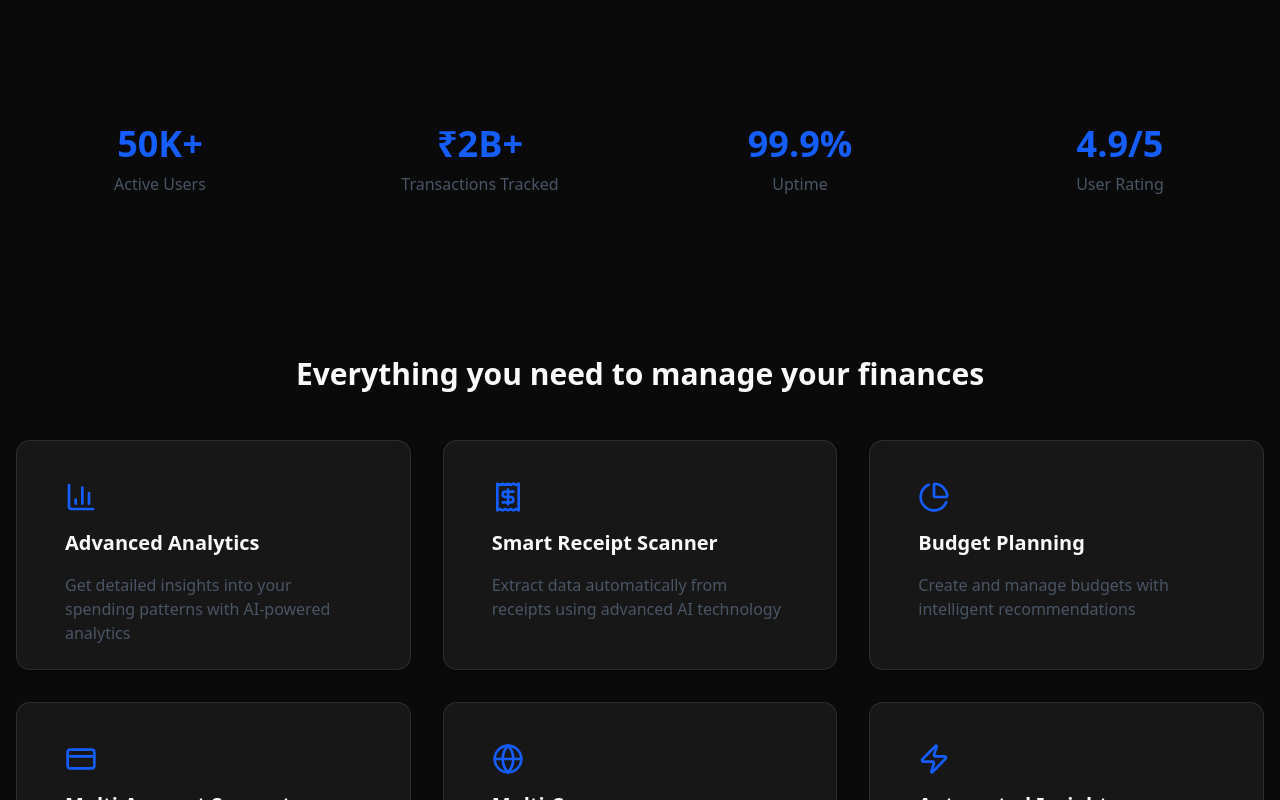
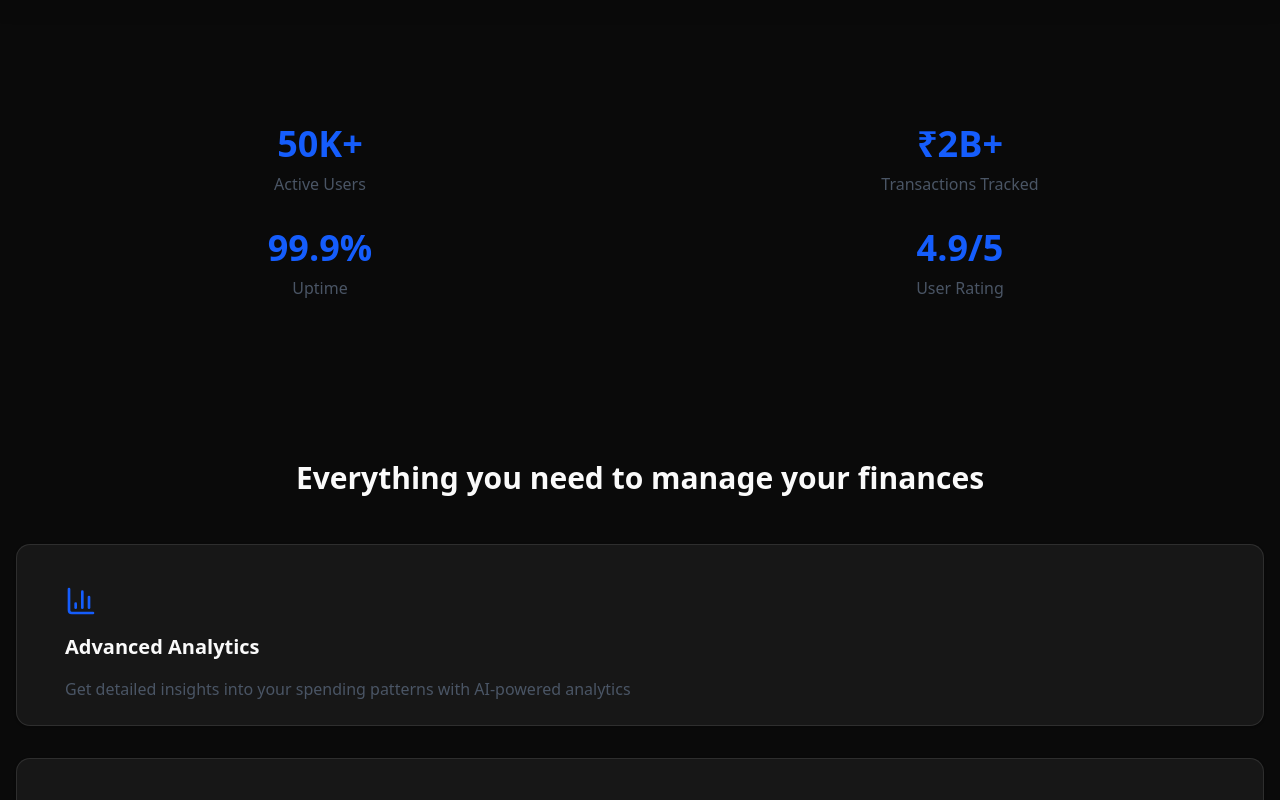
Before and after one commit to Laksh-01/FinTrack, a React (Vite) app in the folder frontend/: page /app in a window 1280 px wide. Shown: the part 1500-2300 px from the top of the page. Built offline with nearby package versions, Linux system fonts and the light colour scheme; no server answers.

Commit message:
updated tailwind paths

```diff
--- a/frontend/package.json
+++ b/frontend/package.json
@@ -58,6 +58,7 @@
   },
   "devDependencies": {
     "@eslint/js": "^9.25.0",
+    "@tailwindcss/postcss": "^4.1.10",
     "@tailwindcss/vite": "^4.1.6",
     "@types/node": "^22.15.17",
     "@types/react": "^19.1.2",
--- /dev/null
+++ b/frontend/postcss.config.cjs
@@ -0,0 +1,6 @@
+module.exports = {
+  plugins: {
+    '@tailwindcss/postcss': {},
+    autoprefixer: {},
+  },
+};
--- a/frontend/src/index.css
+++ b/frontend/src/index.css
@@ -1,5 +1,6 @@
-@import "tailwindcss";
-
+@tailwind base;
+@tailwind components;
+@tailwind utilities;
 
 html, body, #root {
   width: 100%;
--- a/frontend/tailwind.config.js
+++ b/frontend/tailwind.config.js
@@ -1,6 +1,6 @@
 /** @type {import('tailwindcss').Config} */
 module.exports = {
-  content: ['./src/**/*.{js,jsx,ts,tsx}', './public/index.html'], // adjust based on your structure
+  content: ["./index.html", "./src/**/*.{js,jsx,ts,tsx}", "./components/**/*.{js,jsx}"],
   theme: {
     extend: {},
   },
--- a/frontend/vite.config.js
+++ b/frontend/vite.config.js
@@ -1,16 +1,13 @@
-import path from "path"
-import tailwindcss from "@tailwindcss/vite"
-import react from "@vitejs/plugin-react"
-import { defineConfig } from "vite"
-import autoprefixer from "autoprefixer"
+import { defineConfig } from "vite";
+import react from "@vitejs/plugin-react";
+import path from "path";
 
-// https://vite.dev/config/
 export default defineConfig({
-  plugins: [react(), tailwindcss() , autoprefixer()],
+  plugins: [react()],
   resolve: {
     alias: {
       "@": path.resolve(__dirname, "./src"),
-      '@/components': path.resolve(__dirname, './components'),
+      "@/components": path.resolve(__dirname, "./components"),
     },
   },
-})
+});
```
Also changed, not shown: 1 other file (tests, documents, lock files or other folders).
